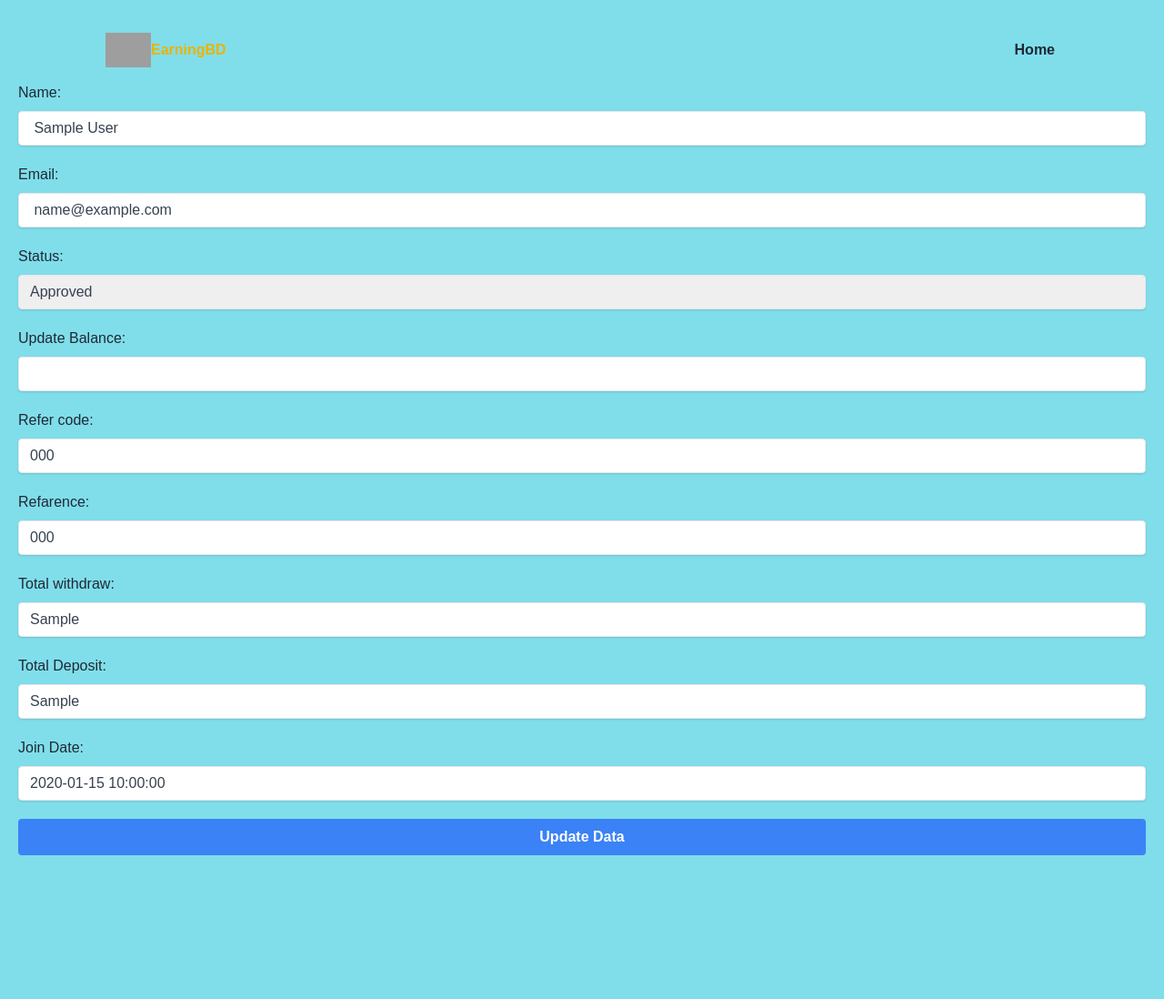
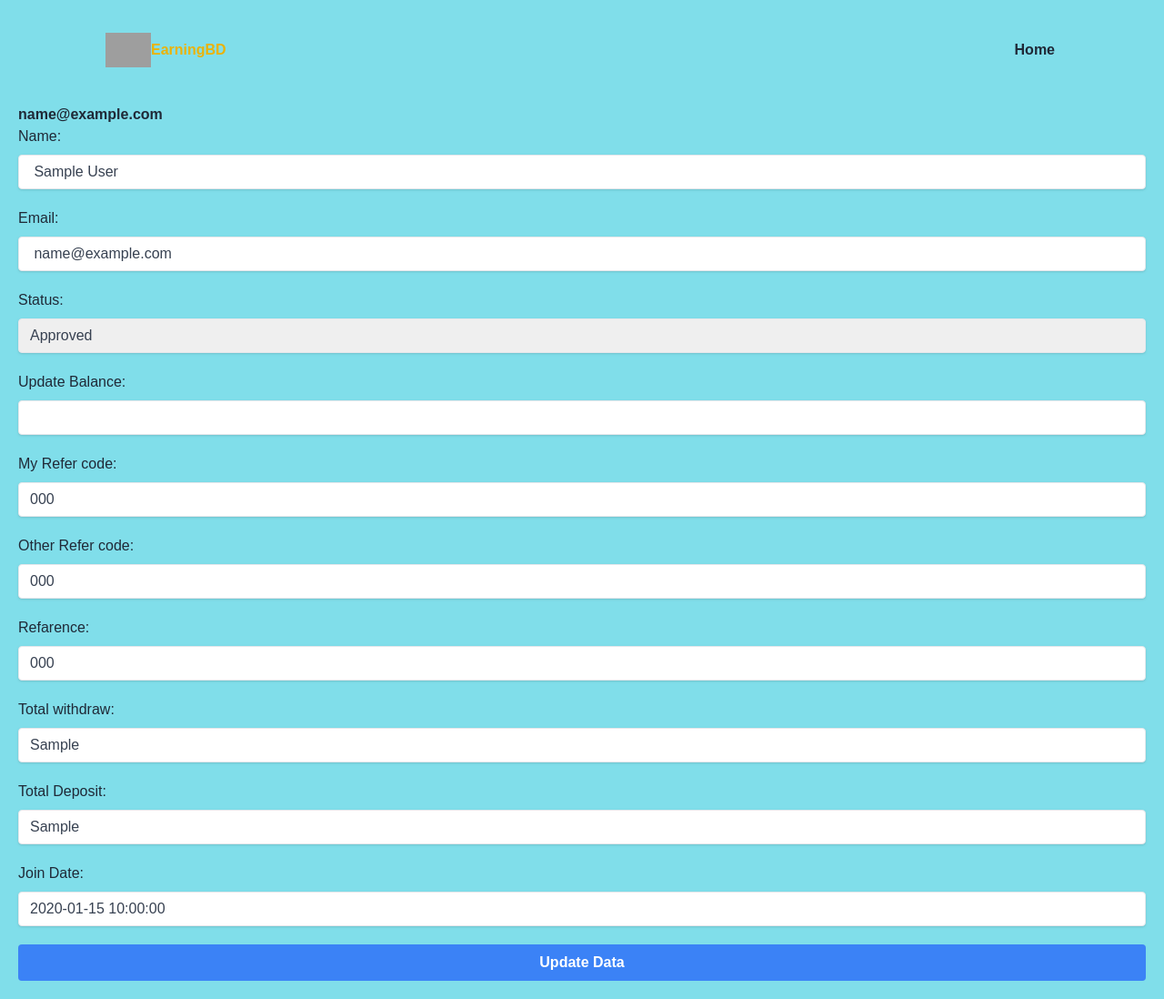
Before and after one commit to abdur-developer/my-earning-bd, a PHP site: the page made by admin/details.php in a window 1280 px wide. Shown: the whole page at 91% size. Before the commit the page ends 940 px from the top, so only its background shows below. Run offline with PHP 8.4, Linux system fonts and the light colour scheme; the visitor is signed in with stand-in values (Sample User, id 1); tables that the repository leaves empty or names only in its code hold one stand-in row (values such as "Sample post"); some libraries are stand-ins or nearby versions; grey boxes are pictures that could not be loaded.

Commit message:
update admin

```diff
--- a/admin/details.php
+++ b/admin/details.php
@@ -85,27 +85,14 @@
     if (isset($_REQUEST['e'])) {
       $email = $_REQUEST['e'];
 
-      $sql = "SELECT * FROM users WHERE email = '$email'";
-      $query = mysqli_query($conn, $sql);
-      $row = mysqli_fetch_assoc($query);
-      if($row == null) die("null");
-
-      $id = $row['id'];
-      $name = $row['name'];
-      $time = $row['time'];
-      $status = $row['status'];
-      $my_ref = $row['my_ref_code'];
-      $ot_ref = $row['ot_ref_code'];
-      $balance = $row['balance'];
-      $t_withdew = $row['t_withdrew'];
-      $t_deposite = $row['t_deposite'];
-      //$name = $row['name'];
-
       if (isset($_REQUEST['status'])) {
         $st = $_REQUEST['status'];
         $balance = $_REQUEST['balance'];
+        $tw = $_REQUEST['total_with'];//total_withdraw
+        $td = $_REQUEST['total_dip'];//total_diposit
 
-        $sql = "UPDATE users SET balance = '$balance', status = '$st' WHERE id = '$id'";
+
+        $sql = "UPDATE users SET balance = '$balance', status = '$st', t_withdrew = $tw, t_deposite = $td WHERE email = '$email'";
         $query = mysqli_query($conn, $sql);
         if ($query) { ?>
 
@@ -118,6 +105,24 @@
       <?php
         }
       }
+
+      $sql = "SELECT * FROM users WHERE email = '$email'";
+      $query = mysqli_query($conn, $sql);
+      $row = mysqli_fetch_assoc($query);
+      echo '<br><b>'.$email.'</b></br>';
+      if($row == null) die("null");
+
+      $id = $row['id'];
+      $name = $row['name'];
+      $time = $row['time'];
+      $status = $row['status'];
+      $my_ref = $row['my_ref_code'];
+      $ot_ref = $row['ot_ref_code'];
+      $balance = $row['balance'];
+      $t_withdew = $row['t_withdrew'];
+      $t_deposite = $row['t_deposite'];
+
+
 
       ?>
 
@@ -154,8 +159,13 @@
         </div>
 
         <div class="input-group">
-          <label>Refer code:</label>
+          <label>My Refer code:</label>
           <input value="<?php echo $my_ref; ?>" readonly class="shadow appearance-none border rounded w-full py-2 px-3 text-gray-700 leading-tight focus:outline-none focus:shadow-outline">
+        </div>
+
+        <div class="input-group">
+          <label>Other Refer code:</label>
+          <input value="<?php echo $ot_ref; ?>" readonly class="shadow appearance-none border rounded w-full py-2 px-3 text-gray-700 leading-tight focus:outline-none focus:shadow-outline">
         </div>
 
         <div class="input-group">
@@ -165,12 +175,12 @@
 
         <div class="input-group">
           <label>Total withdraw:</label>
-          <input value="<?php echo $t_withdew; ?>" readonly class="shadow appearance-none border rounded w-full py-2 px-3 text-gray-700 leading-tight focus:outline-none focus:shadow-outline">
+          <input name="total_with" value="<?php echo $t_withdew; ?>" class="shadow appearance-none border rounded w-full py-2 px-3 text-gray-700 leading-tight focus:outline-none focus:shadow-outline">
         </div>
 
         <div class="input-group">
           <label>Total Deposit:</label>
-          <input value="<?php echo $t_deposite; ?>" readonly class="shadow appearance-none border rounded w-full py-2 px-3 text-gray-700 leading-tight focus:outline-none focus:shadow-outline">
+          <input name="total_dip" value="<?php echo $t_deposite; ?>" class="shadow appearance-none border rounded w-full py-2 px-3 text-gray-700 leading-tight focus:outline-none focus:shadow-outline">
         </div>
 
         <div class="input-group">
--- a/dashboard.php
+++ b/dashboard.php
@@ -352,12 +352,12 @@ $referal = "$x_name (" . $other_ref . ")";
                                     <i class="fa-brands fa-facebook"></i>
                                 </button>
                             </a>
-                            <a href="https://t.me/+-dJ6ZCc4EyxhMWQ1">
+                            <a href="https://t.me/myearningbd22">
                                 <button class="text-sky-500">
                                     <i class="fa-brands fa-telegram"></i>
                                 </button>
                             </a>
-                            <a href="https://wa.me/message/KFX2AKXBM3KLA1">
+                            <a href="https://wa.me/8801948228789">
                                 <button class="text-green-500">
                                     <i class="fa-brands fa-whatsapp"></i>
                                 </button>
--- a/dbconnect.php
+++ b/dbconnect.php
@@ -1,13 +1,13 @@
 <?php
-// $servername = "localhost";
-// $username = "abdur";
-// $password = "000000";
-// $dbname = "myearningbd";
-$servername = "localhost";
+// $username = "new_username";
+// $password = "new_password";
+// $dbname = "new_dbname";
+
 $username = "root";
 $password = "";
 $dbname = "myearnin_gbd";
 
+$servername = "localhost";
 // Create connection
 $conn = mysqli_connect($servername, $username, $password, $dbname);
 
--- a/includes/main.php
+++ b/includes/main.php
@@ -195,7 +195,7 @@
                 </div>
             <?php } else { ?>
                 <p class="text-center mt-3 text-red-500 font-bold">
-                    অ্যাকাউন্ট অ্যাক্টিভ করতে নিচের বাটনে ক্লিক করুন
+                    আপনার একাউন্ট টি একটিভ নয়। একাউন্ট একটিভ করতে নিচের বাটনে ক্লিক করুন।
                 </p>
 
 
@@ -215,7 +215,7 @@
                     <p class="text-6xl text-green-500 mt-3">
                         <i class="fa-brands fa-whatsapp" style="color: #56f060;"></i>
                     </p>
-                    <a href="https://wa.me/message/KFX2AKXBM3KLA1">
+                    <a href="https://wa.me/8801948228789">
                         <button class="bg-green-500 text-white py-3 px-7 mt-2">
                             Join Now
                         </button>
@@ -231,7 +231,7 @@
                         <p class="mt-5 mb-5 text-6xl text-sky-500">
                             <i class="fa-brands fa-telegram" style="color: #5cc0ff;"></i>
                         </p>
-                        <a href="https://t.me/+-dJ6ZCc4EyxhMWQ1">
+                        <a href="https://t.me/myearningbd22">
                             <button class="bg-sky-500 text-white p-3 px-7">
                                 Join Now
                             </button>
--- a/includes/with.php
+++ b/includes/with.php
@@ -75,7 +75,7 @@ if(isset($_REQUEST['amount'])){
         <div
             class="bg-gray-200 p-5 mt-5 rounded-xl shadow-[rgba(6,_24,_44,_0.4)_0px_0px_0px_2px,_rgba(6,_24,_44,_0.65)_0px_4px_6px_-1px,_rgba(255,_255,_255,_0.08)_0px_1px_0px_inset]">
             <form class="space-y-5" action="" method="post">
-                <div class="text-sm rounded bg-blue-500 p-5">
+                <div class="text-sm rounded bg-green-700 p-5">
                     <h3 class="text-white ">টাকা উইথড্র দেওয়ার জন্য আপনাকে মিনিমাম ৪ টি রেফার কমপ্লিট করতে হবে। মাত্র ৪ টি রেফার করে আপনি আনলিমিটেড উইথড্র করতে পারবেন। ধন্যবাদ </h3>
                 </div>
                 <div class="text-sm">
@@ -83,7 +83,9 @@ if(isset($_REQUEST['amount'])){
                         কত টাকা উত্তলন করবেন ?
                     </label>
                     <select name="amount" class="border w-full p-5" required>
+                        <option value="100">৳100</option>
                         <option value="200">৳200</option>
+                        <option value="300">৳300</option>
                         <option value="500">৳500</option>
                         <option value="1000">৳1000</option>
                     </select>
--- a/index.php
+++ b/index.php
@@ -251,12 +251,12 @@ if (isset($_SESSION['my_login_mail'])) {
                 <i class="fa-brands fa-facebook"></i>
               </button>
             </a>
-            <a href="https://t.me/+-dJ6ZCc4EyxhMWQ1">
+            <a href="https://t.me/myearningbd22">
               <button class="text-sky-500">
                 <i class="fa-brands fa-telegram"></i>
               </button>
             </a>
-            <a href="https://wa.me/message/KFX2AKXBM3KLA1">
+            <a href="https://wa.me/8801948228789">
               <button class="text-green-500">
                 <i class="fa-brands fa-whatsapp"></i>
               </button>
```
